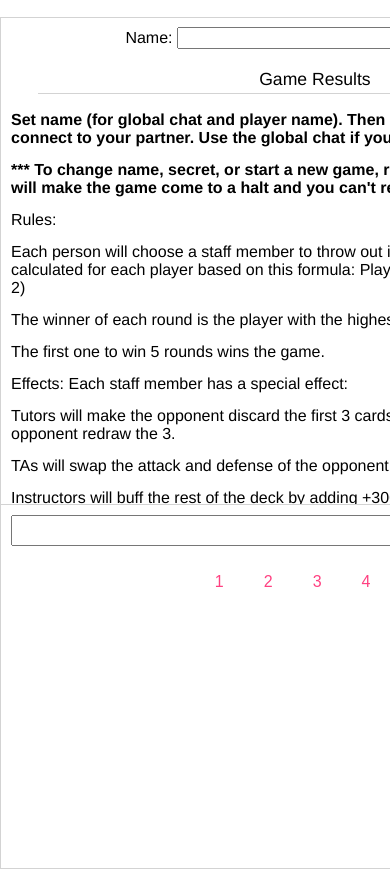
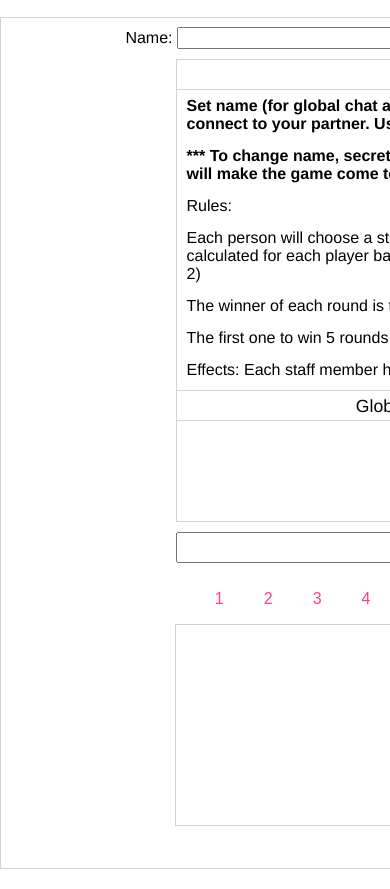
Before and after one commit to cameronmalloy/lambda, a website: page client/index.html in a window 390 px wide. Shown: the part 133-1022 px from the top of the page. Drawn offline with nearby package versions, Linux system fonts and the light colour scheme; no server answers.

Commit message:
Added flexibility

```diff
--- a/client/index.html
+++ b/client/index.html
@@ -21,20 +21,21 @@
             </div>
 
             <div class="events-wrapper">
+                <div>
                 <div id="events-title">
                     Game Results
                 </div>
+                <ul id="events">
+                </ul>
+                </div>
+
+                <div>
                 <div id="chat-title">
                     Global Chat (Mostly to Find Partners)
                 </div>
-            </div>
-
-            <div class="events-wrapper">
-                <ul id="events">
-                </ul>
-
                 <ul id="global-events">
                 </ul>
+                </div>
             </div>
 
             <div class="chat-wrapper">
--- a/client/styles/main.css
+++ b/client/styles/main.css
@@ -53,11 +53,6 @@ body {
     border: 1px solid lightgrey;
   }
 
-  .events-wrapper {
-    display: flex;
-    flex-direction: row;
-  }
-
   #global-events,
   #events {
     flex-grow: 1;
@@ -67,7 +62,6 @@ body {
     border-bottom: 1px solid lightgrey;
     overflow-y: scroll;
     overflow-x: hidden;
-    height: 400px;
   }
 
   #events-title,
@@ -75,21 +69,118 @@ body {
     width: 650px;
   }
 
-  #chat-title,
-  #global-events {
+  #chat-title {
     width: 350px;
+  }
+
+  @media screen and (min-width: 1011px) {
+    .events-wrapper {
+      display: flex;
+      flex-direction: row;
+    }
+
+    #global-events,
+    #events {
+      height: 400px;
+    }
+
+    #global-events {
+      width: 350px;
+    }
+
+    #chat-title,
+    #events-title {
+      margin-top: 10px;
+      margin-bottom: 10px;
+    }
+
+    #chat-title {
+      width: 330px;
+    }
+
+    #events-title {
+      width: 500px;
+    }
+
+    .cards {
+      display: relative;
+      margin-left: 3%;
+      margin-right: 3%;
+      height: 200px;
+      overflow-y: scroll;
+    }
+  }
+
+  @media screen and (max-width: 1010px) {
+    .events-wrapper {
+      display: flex;
+      flex-direction: column;
+    }
+
+    #events,
+    #global-events {
+      margin-left: auto;
+      margin-right: auto;
+      border-left: 1px solid lightgrey;
+    }
+
+    #chat-title,
+    #events-title {
+      width: 649px;
+      border-left: 1px solid lightgrey;
+      border-right: 1px solid lightgrey;
+      margin: 0px;
+      padding-top: 5px;
+    }
+
+    #events-title {
+      border-top: 1px solid lightgrey;
+    }
+
+    #events {
+      height: 300px;
+    }
+
+    #global-events {
+      height: 100px;
+      width: 650px;
+    }
+
+    .chat-wrapper {
+      width: 650px;
+      margin-left: auto;
+      margin-right: auto;
+    }
+
+    .cards {
+      display: relative;
+      margin-left: auto;
+      margin-right: auto;
+      height: 200px;
+      overflow-y: scroll;
+      border: 1px solid lightgrey;
+      width: 640px;
+      padding-left: 5px;
+      padding-right: 5px;
+    }
   }
 
   #chat-title,
   #events-title {
     text-align: center;
     font-size: 1.1rem;
-    margin-top: 10px;
-    margin-bottom: 10px;
-    margin-left: 3.7%;
-    margin-right: 3.7%;
     padding-bottom: 3px;
     border-bottom: 1px solid lightgrey;
+  }
+
+  #chat-title {
+    margin-left: auto;
+    margin-right: auto;
+  }
+
+  #events-title {
+    margin-left: auto;
+    margin-right: auto;
   }
 
   #events li {
@@ -165,13 +256,7 @@ body {
     padding-bottom: 5px;
   }
 
-  .cards {
-    display: relative;
-    margin-left: 3%;
-    margin-right: 3%;
-    height: 200px;
-    overflow-y: scroll;
-  }
+
 
   .game-title {
     margin-top: 20px;
```
